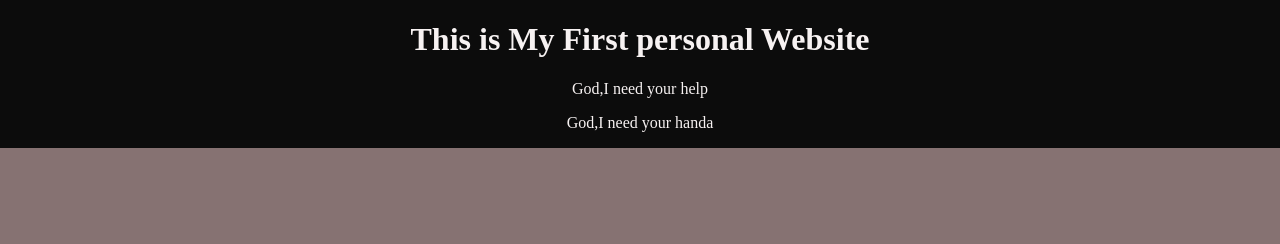
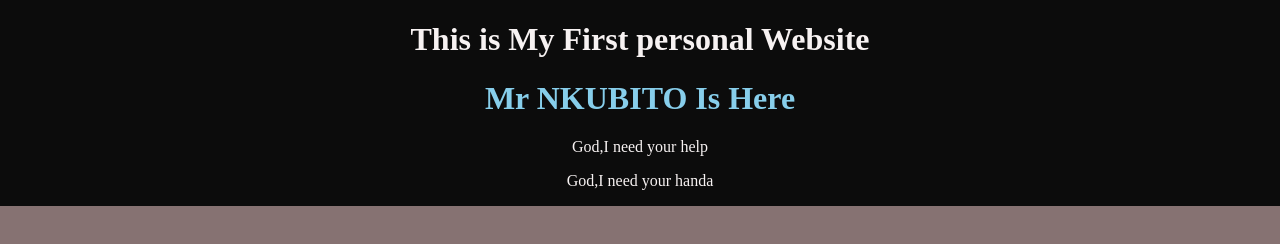
Before and after one commit to Mugema123/My-Brand-Mugema, a plain HTML site: page index.html in a window 1280 px wide. Drawn offline with Linux system fonts and the light colour scheme.

Commit message:
Update index.html

```diff
--- a/index.html
+++ b/index.html
@@ -9,7 +9,7 @@
     }
     .head-title {
                   color: rgb(247, 242, 242);
-                background-color: rgb(12, 12, 12);
+                  background-color: rgb(12, 12, 12);
                 text-align: center;
                 position: fixed;
                 left: 0;
@@ -26,8 +26,10 @@
         <h1>
             This is My First personal Website
         </h1>
+        <h1 style="color:skyblue"> Mr NKUBITO Is Here</h1>
         <p>God,I need your help</p>
         <p>God,I need your handa</p>
+
     </div>
 </header>
 
```
